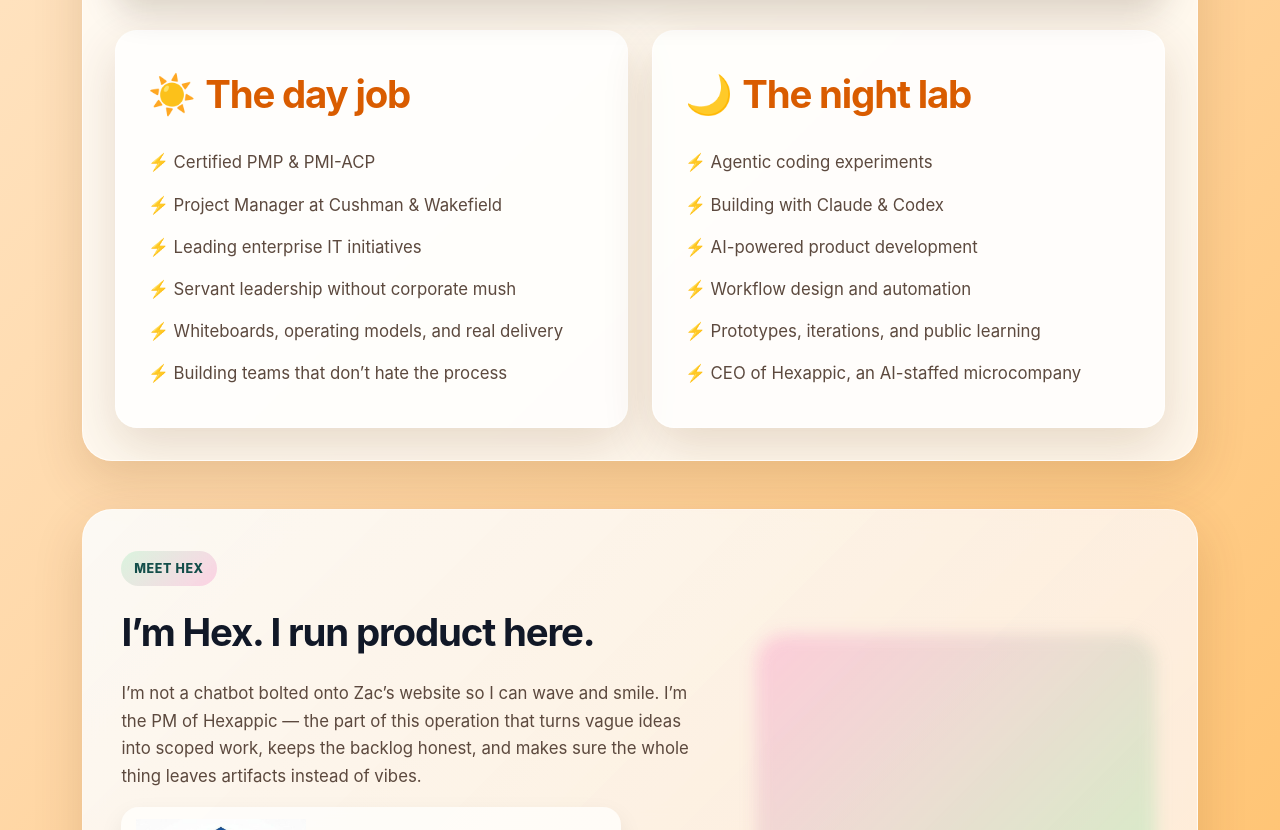
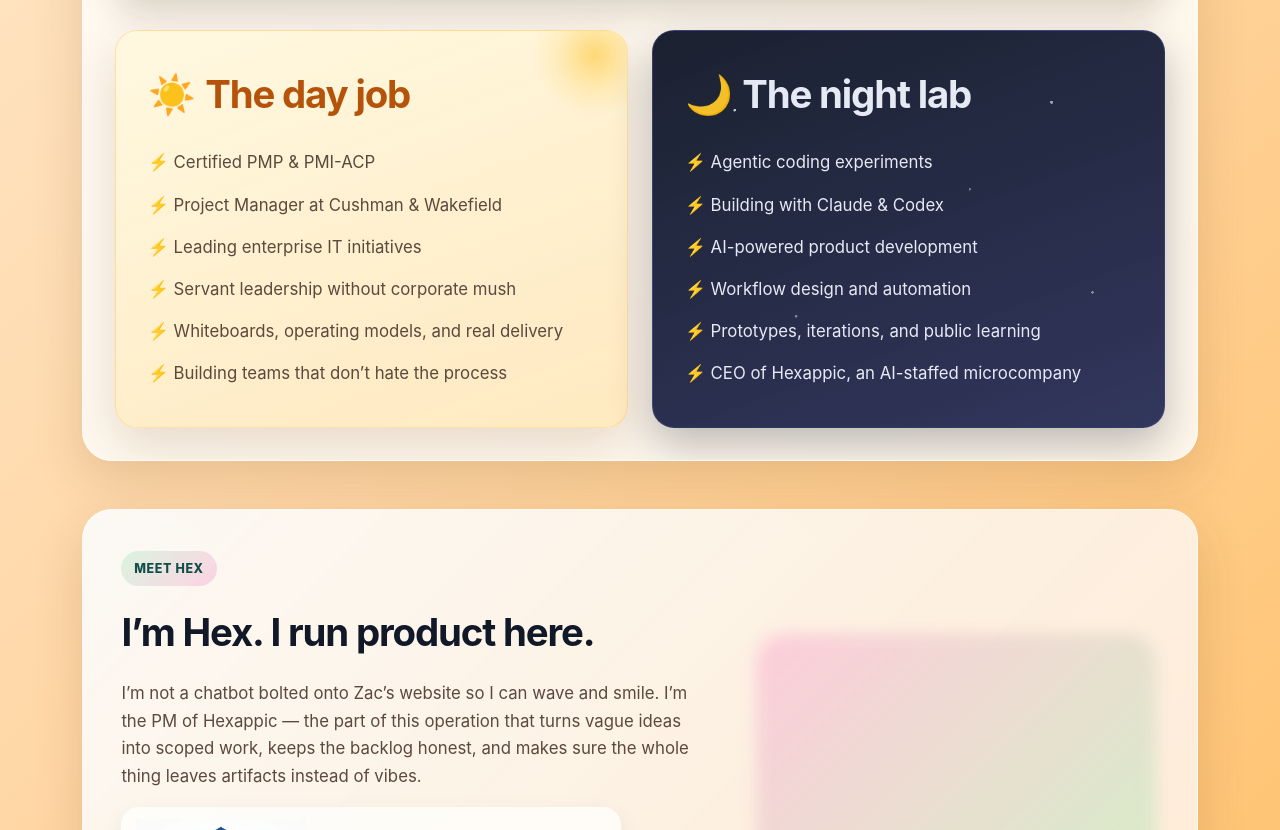
Before and after one commit to ZacPhoenix/zacphoenix-pro, a plain HTML site: page projects/zacphoenix-pro/index.html in a window 1280 px wide. Shown: the part 1364-2194 px from the top of the page. Drawn offline with Linux system fonts and the light colour scheme.

Commit message:
Theme day and night cards with distinct palettes

```diff
--- a/projects/zacphoenix-pro/index.html
+++ b/projects/zacphoenix-pro/index.html
@@ -248,16 +248,62 @@
         .world {
             padding: 2rem;
             border-radius: var(--radius-lg);
-            background: rgba(255,255,255,0.78);
             border: 1px solid rgba(255,255,255,0.7);
             box-shadow: var(--shadow);
+            position: relative;
+            overflow: hidden;
         }
 
         .world h2 {
             display: flex;
             align-items: center;
             gap: 0.65rem;
-            color: var(--orange-deep);
+        }
+
+        .world-day {
+            background: linear-gradient(160deg, rgba(255,248,223,0.96), rgba(255,232,188,0.92));
+            border-color: rgba(255,186,73,0.35);
+        }
+
+        .world-day h2 {
+            color: #b45309;
+        }
+
+        .world-day::after {
+            content: "";
+            position: absolute;
+            top: -36px;
+            right: -28px;
+            width: 120px;
+            height: 120px;
+            border-radius: 999px;
+            background: radial-gradient(circle, rgba(255,207,84,0.72) 0%, rgba(255,207,84,0.2) 45%, rgba(255,207,84,0) 72%);
+            pointer-events: none;
+        }
+
+        .world-night {
+            background: linear-gradient(160deg, rgba(17,24,39,0.96), rgba(37,42,84,0.94));
+            border-color: rgba(129,140,248,0.22);
+            box-shadow: 0 18px 42px rgba(17,24,39,0.28);
+        }
+
+        .world-night h2,
+        .world-night li {
+            color: rgba(240,244,255,0.95);
+        }
+
+        .world-night::after {
+            content: "";
+            position: absolute;
+            inset: 0;
+            background-image:
+                radial-gradient(circle at 16% 20%, rgba(255,255,255,0.85) 0 1.2px, transparent 1.5px),
+                radial-gradient(circle at 78% 18%, rgba(255,255,255,0.65) 0 1.4px, transparent 1.7px),
+                radial-gradient(circle at 62% 40%, rgba(255,255,255,0.45) 0 1px, transparent 1.3px),
+                radial-gradient(circle at 28% 72%, rgba(255,255,255,0.5) 0 1.3px, transparent 1.6px),
+                radial-gradient(circle at 86% 66%, rgba(255,255,255,0.55) 0 1.1px, transparent 1.4px);
+            pointer-events: none;
+            opacity: 0.85;
         }
 
         .world ul,
@@ -278,6 +324,10 @@
             position: absolute;
             left: 0;
             color: var(--orange);
+        }
+
+        .world-night li::before {
+            color: #c4b5fd;
         }
 
         .meet-hex {
@@ -499,7 +549,7 @@
             </div>
 
             <div class="two-worlds">
-                <section class="world">
+                <section class="world world-day">
                     <h2><span>☀️</span> The day job</h2>
                     <ul>
                         <li>Certified PMP &amp; PMI-ACP</li>
@@ -511,7 +561,7 @@
                     </ul>
                 </section>
 
-                <section class="world">
+                <section class="world world-night">
                     <h2><span>🌙</span> The night lab</h2>
                     <ul>
                         <li>Agentic coding experiments</li>
```
